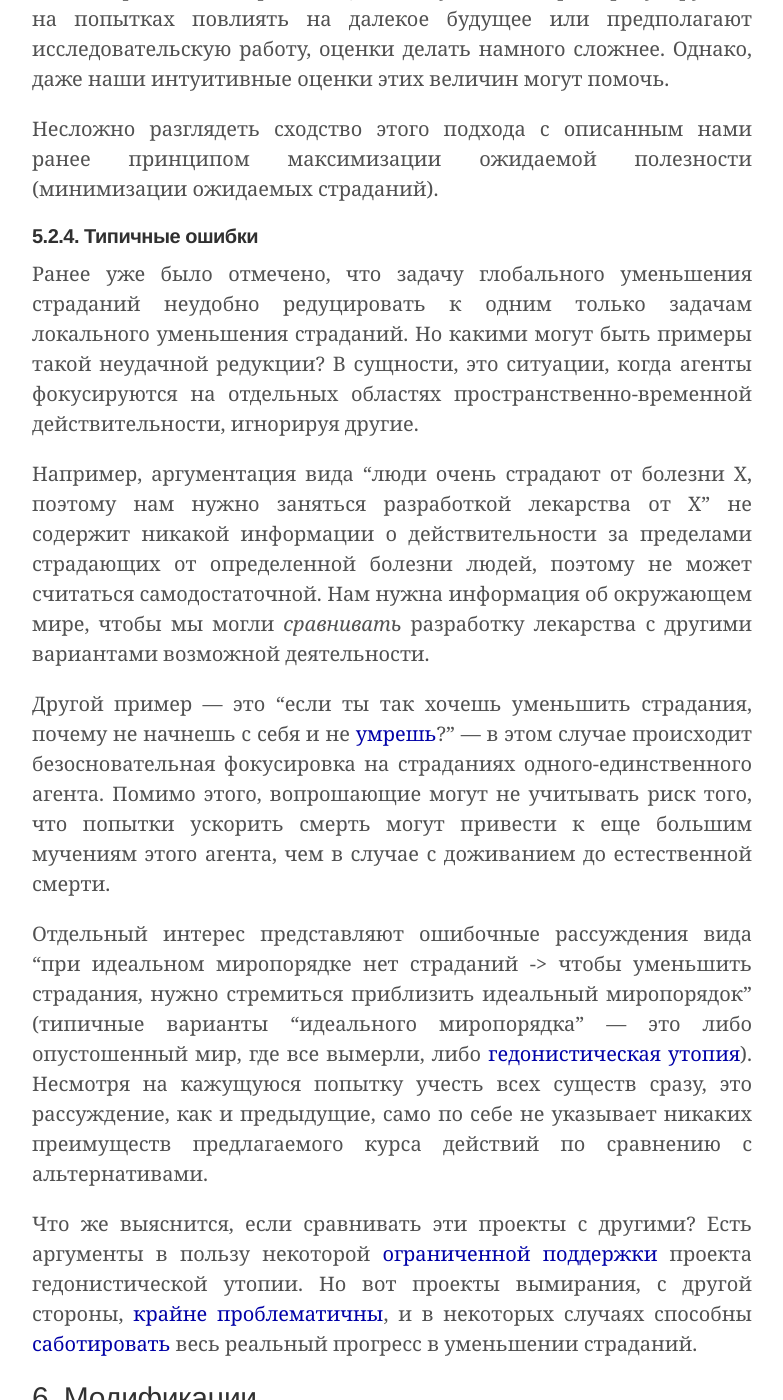
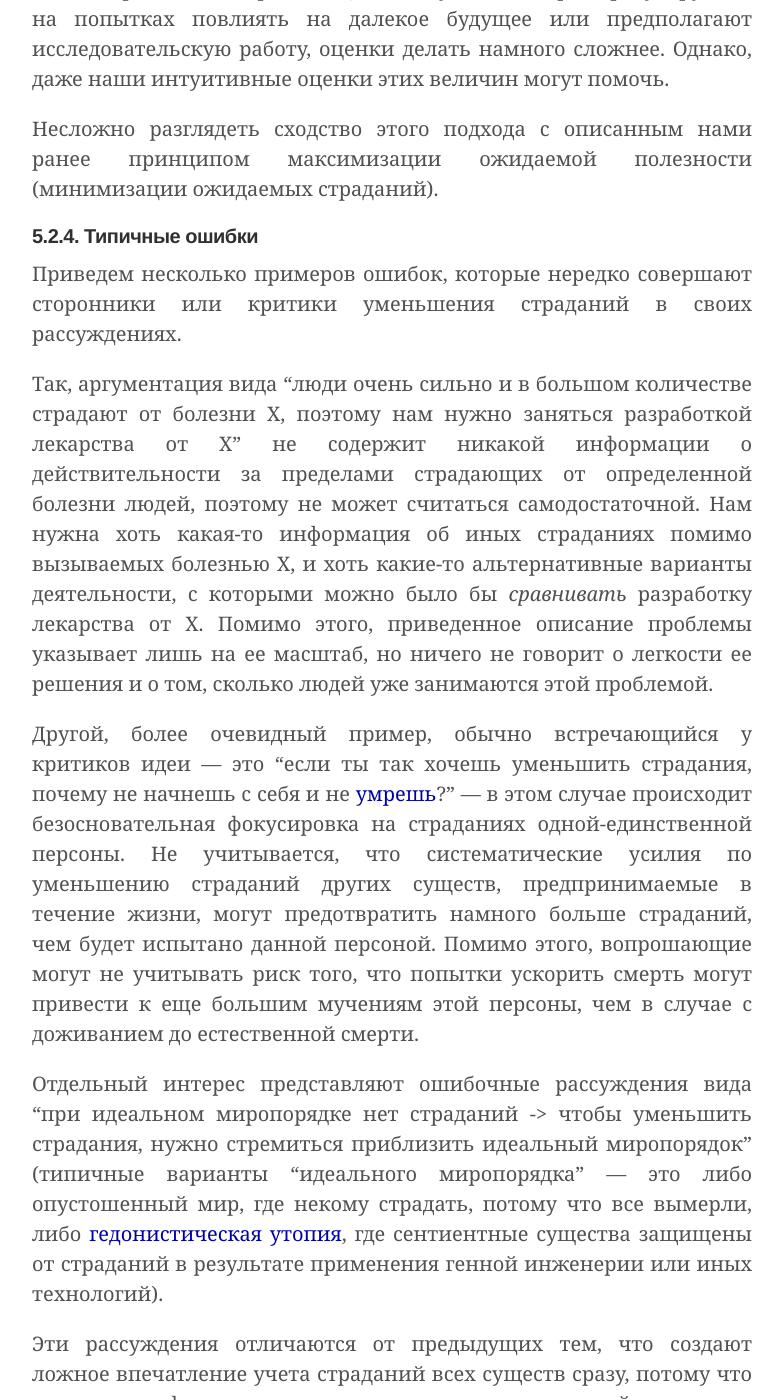
Before and after one commit to ReducingSuffering/reducingsuffering.github.io, a Jekyll site: the page built from _articles/what-is-suffering-reduction.md, in a window 1280 px wide and 1400 px high, scrolled down 21250 px. Shown: the whole window, without its empty margins (248-1031 px from the left). Built offline with Jekyll 4.4.1, drawn with Linux system fonts in a browser that asks for light colours; some of the changed text lies outside the part shown.

Commit message:
Update what-is-suffering-reduction.md

```diff
--- a/_articles/what-is-suffering-reduction.md
+++ b/_articles/what-is-suffering-reduction.md
@@ -287,15 +287,17 @@ P. S. Для углубления в тему см. дискуссии об [о
 <a name="5.2.4"></a>
 #### **5.2.4. Типичные ошибки**
 
-Ранее уже было отмечено, что задачу глобального уменьшения страданий неудобно редуцировать к одним только задачам локального уменьшения страданий. Но какими могут быть примеры такой неудачной редукции? В сущности, это ситуации, когда агенты фокусируются на отдельных областях пространственно-временной действительности, игнорируя другие.
+Приведем несколько примеров ошибок, которые нередко совершают сторонники или критики уменьшения страданий в своих рассуждениях.
 
-Например, аргументация вида "люди очень страдают от болезни X, поэтому нам нужно заняться разработкой лекарства от X" не содержит никакой информации о действительности за пределами страдающих от определенной болезни людей, поэтому не может считаться самодостаточной. Нам нужна информация об окружающем мире, чтобы мы могли _сравнивать_ разработку лекарства с другими вариантами возможной деятельности.
+Так, аргументация вида "люди очень сильно и в большом количестве страдают от болезни X, поэтому нам нужно заняться разработкой лекарства от X" не содержит никакой информации о действительности за пределами страдающих от определенной болезни людей, поэтому не может считаться самодостаточной. Нам нужна хоть какая-то информация об иных страданиях помимо вызываемых болезнью X, и хоть какие-то альтернативные варианты деятельности, с которыми можно было бы _сравнивать_ разработку лекарства от X. Помимо этого, приведенное описание проблемы указывает лишь на ее масштаб, но ничего не говорит о легкости ее решения и о том, сколько людей уже занимаются этой проблемой.
 
-Другой пример — это "если ты так хочешь уменьшить страдания, почему не начнешь с себя и не [умрешь](https://reducingsuffering.github.io/73.html)?" — в этом случае происходит безосновательная фокусировка на страданиях одного-единственного агента. Помимо этого, вопрошающие могут не учитывать риск того, что попытки ускорить смерть могут привести к еще большим мучениям этого агента, чем в случае с доживанием до естественной смерти.
+Другой, более очевидный пример, обычно встречающийся у критиков идеи — это "если ты так хочешь уменьшить страдания, почему не начнешь с себя и не [умрешь](https://reducingsuffering.github.io/73.html)?" — в этом случае происходит безосновательная фокусировка на страданиях одной-единственной персоны. Не учитывается, что систематические усилия по уменьшению страданий других существ, предпринимаемые в течение жизни, могут предотвратить намного больше страданий, чем будет испытано данной персоной. Помимо этого, вопрошающие могут не учитывать риск того, что попытки ускорить смерть могут привести к еще большим мучениям этой персоны, чем в случае с доживанием до естественной смерти.
 
-Отдельный интерес представляют ошибочные рассуждения вида "при идеальном миропорядке нет страданий -> чтобы уменьшить страдания, нужно стремиться приблизить идеальный миропорядок" (типичные варианты "идеального миропорядка" — это либо опустошенный мир, где все вымерли, либо [гедонистическая утопия](https://reducingsuffering.github.io/89.html)). Несмотря на кажущуюся попытку учесть всех существ сразу, это рассуждение, как и предыдущие, само по себе не указывает никаких преимуществ предлагаемого курса действий по сравнению с альтернативами.
+Отдельный интерес представляют ошибочные рассуждения вида "при идеальном миропорядке нет страданий -> чтобы уменьшить страдания, нужно стремиться приблизить идеальный миропорядок" (типичные варианты "идеального миропорядка" — это либо опустошенный мир, где некому страдать, потому что все вымерли, либо [гедонистическая утопия](https://reducingsuffering.github.io/89.html), где сентиентные существа защищены от страданий в результате применения генной инженерии или иных технологий).
 
-Что же выяснится, если сравнивать эти проекты с другими? Есть аргументы в пользу некоторой [ограниченной поддержки](https://magnusvinding.com/2021/08/09/reasons-not-to-prioritize-the-abolitionist-project/) проекта гедонистической утопии. Но вот проекты вымирания, с другой стороны, [крайне проблематичны](https://forum.effectivealtruism.org/posts/JnHeeTGAohMFxNbGK/peacefulness-nonviolence-and-experientialist-minimalism), и в некоторых случаях способны [саботировать](https://reducingsuffering.github.io/450.html) весь реальный прогресс в уменьшении страданий.
+Эти рассуждения отличаются от предыдущих тем, что создают ложное впечатление учета страданий всех существ сразу, потому что смещают фокус внимания на определенный участок пространственно-временной действительности — тот, в котором наступил "идеальный миропорядок", _в рамках которого_ никто не страдает. Однако, все прочие страдания — _до_ его наступления и _после_ (если он может не быть вечным), а то и _вне_ некоторой области пространства (если рассматривается судьба лишь одной планеты во вселенной) просто не рассматриваются. Не рассматривается и то, как на страдания во вселенной повлияли бы другие возможные виды деятельности.
+
+Таким образом, как и в предыдущих случаях, отсутствует какое либо сравнение с альтернативами, поэтому невозможно сказать, действительно ли предложенный вариант _уменьшает_ агрегированные страдания по сравнению с ними. Что же выяснится, если сравнивать такого рода проекты с другими? Есть аргументы в пользу некоторой [ограниченной поддержки](https://magnusvinding.com/2021/08/09/reasons-not-to-prioritize-the-abolitionist-project/) проекта гедонистической утопии. Но вот проекты вымирания, с другой стороны, [крайне проблематичны](https://forum.effectivealtruism.org/posts/JnHeeTGAohMFxNbGK/peacefulness-nonviolence-and-experientialist-minimalism), и в некоторых случаях способны [саботировать](https://reducingsuffering.github.io/450.html) весь реальный прогресс в уменьшении страданий.
 
 <a name="6"></a>
 ## 6. Модификации
```
